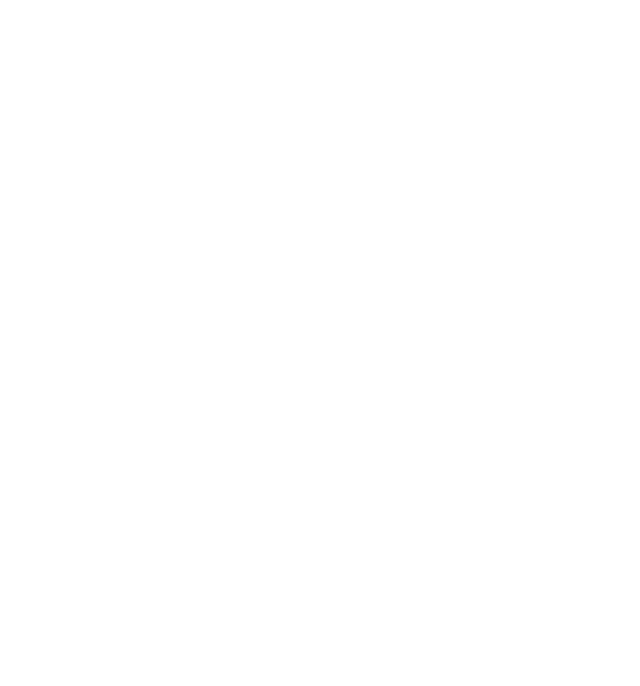
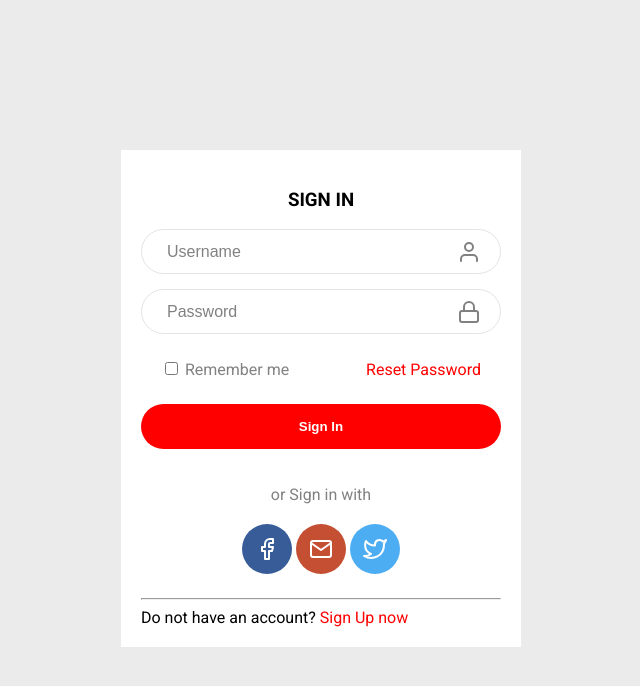
Before and after one commit to lorenzocoracini/form-html-css, a plain HTML site: page index.html in a window 1280 px wide. Shown: the whole page, without its empty margins (319-959 px from the left). Drawn offline with nearby package versions, Linux system fonts and the light colour scheme.

Commit message:
Form pronto

```diff
--- a/index.html
+++ b/index.html
@@ -1,12 +1,59 @@
 <!DOCTYPE html>
 <html lang="en">
-<head>
-    <meta charset="UTF-8">
-    <meta http-equiv="X-UA-Compatible" content="IE=edge">
-    <meta name="viewport" content="width=device-width, initial-scale=1.0">
-    <title>Document</title>
-</head>
-<body>
+  <head>
+    <meta charset="UTF-8" />
+    <meta http-equiv="X-UA-Compatible" content="IE=edge" />
+    <meta name="viewport" content="width=device-width, initial-scale=1.0" />
+    <title>Lorenzo Coracini</title>
+    <link href="style.css" rel="stylesheet" />
+    <link
+      rel="icon"
+      type="image/png"
+      href="https://th.bing.com/th/id/OIP.pS0lEhbPhyXhFz2dK9QA8AHaHk?pid=ImgDet&rs=1"
+    />
+    <script src="https://unpkg.com/feather-icons"></script>
+  </head>
+  <body>
 
-</body>
+    <div class="form-container">
+      <form>
+          <h3>SIGN IN</h3>
+
+          <div class="input-container">
+            <input type="text" placeholder="Username">
+            <i data-feather="user"></i>
+          </div>
+          <div class="input-container">
+            <input type="password" placeholder="Password">
+            <i data-feather="lock"></i>
+          </div>
+          <div class="options-container">
+            <div class="checkbox-container">
+              <input type="checkbox" name="remember" id="remember">
+              <label for="remember">Remember me</label>
+            </div><a href="google.com">Reset Password</a>
+          </div>
+
+          <input type="submit" value="Sign In">
+          <p>or Sign in with</p>
+          <div class="social-media-container">
+            <div class="icon-container">
+                <i data-feather="facebook"></i>
+            </div>
+            <div class="icon-container">
+                <i data-feather="mail"></i>
+            </div>
+            <div class="icon-container">
+                <i data-feather="twitter"></i>
+            </div>
+          </div>
+          <hr>
+          <span>Do not have an account? <a href="google.com">Sign Up now</a></span>
+      </form>
+    </div>
+    <script>
+        feather.replace()
+    </script>
+
+  </body>
 </html>
--- a/style.css
+++ b/style.css
@@ -0,0 +1,119 @@
+@import url('https://fonts.googleapis.com/css2?family=Roboto:wght@400;700;900&display=swap');
+
+body {
+    font-family: 'Roboto', sans-serif;
+    background: #EBEBEB;
+}
+
+* {
+    box-sizing: border-box;
+}
+
+
+.form-container {
+    background: white;
+    margin: 150px auto;
+    width: 400px;
+}
+
+form {
+    padding: 20px;
+}
+
+form h3 {
+    text-align: center;
+}
+
+form .input-container {
+    position: relative;
+    margin-bottom: 15px;
+}
+
+form .input-container input, input[type="submit"] {
+    width: 100%;
+    height: 45px;
+    border-radius: 25px;
+}
+
+form input[type="submit"] {
+    border: 0;
+    background: red;
+    color: white;
+    font-weight: bold;
+    margin-bottom: 20px;
+}
+
+form .input-container input {
+    border: 1px solid #E4E4E4;
+    color: #818181;
+    padding: 0 55px 0 25px;
+    font-size: 1rem;
+}
+
+form .input-container input::placeholder {
+    color: #818181;
+}
+
+form .input-container svg {
+    position: absolute;
+    right: 20px;
+    top: calc(50% - 12px);
+    color: #818181;
+}
+
+.options-container {
+    padding: 0 20px;
+    margin: 25px auto;
+    color: #818181;
+}
+
+.options-container .checkbox-container, .options-container a{
+    display: inline-block;
+    width: 50%;
+}
+
+a {
+    text-align: right;
+    color: red;
+    text-decoration: none;
+}
+
+form p {
+    color: #818181;
+    text-align: center;
+}
+
+form .social-media-container {
+    margin: 20px auto;
+    width: fit-content;
+}
+
+form .social-media-container .icon-container {
+    background: #375c98;
+    display: inline-block;
+    width: 50px;
+    height: 50px;
+    border-radius: 50%;
+    position: relative;
+}
+
+form .social-media-container .icon-container:nth-child(2) {
+    background: #C54F33;
+}
+
+form .social-media-container .icon-container:nth-child(3) {
+    background: #4dadf2;
+}
+
+form .social-media-container .icon-container svg {
+    position: absolute;
+    top: calc(50% - 12px);
+    left: calc(50% - 12px);
+    color: white;
+}
+
+
+.footer {
+    width: fit-content;
+    margin: 20px auto;
+}
```
